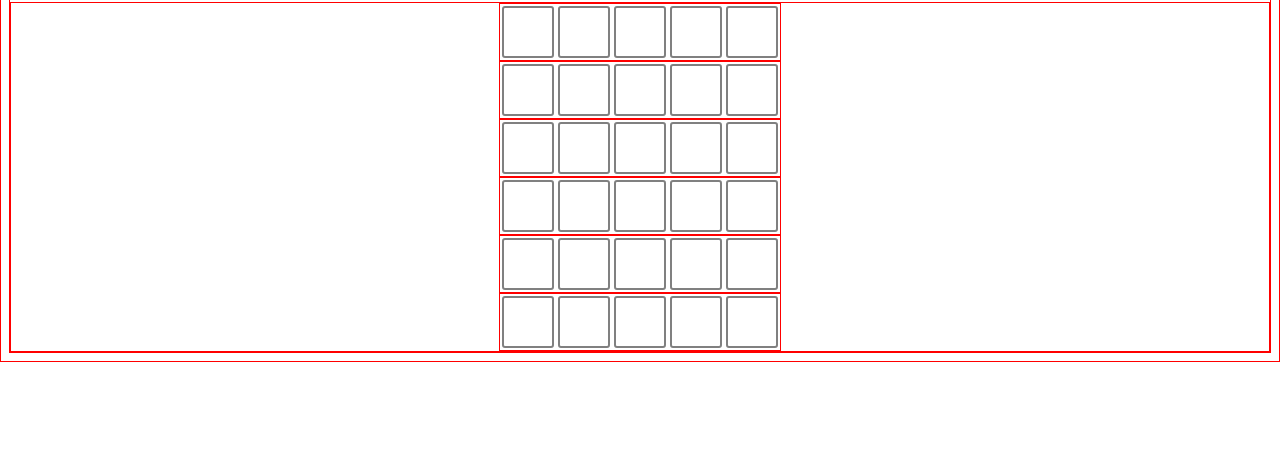
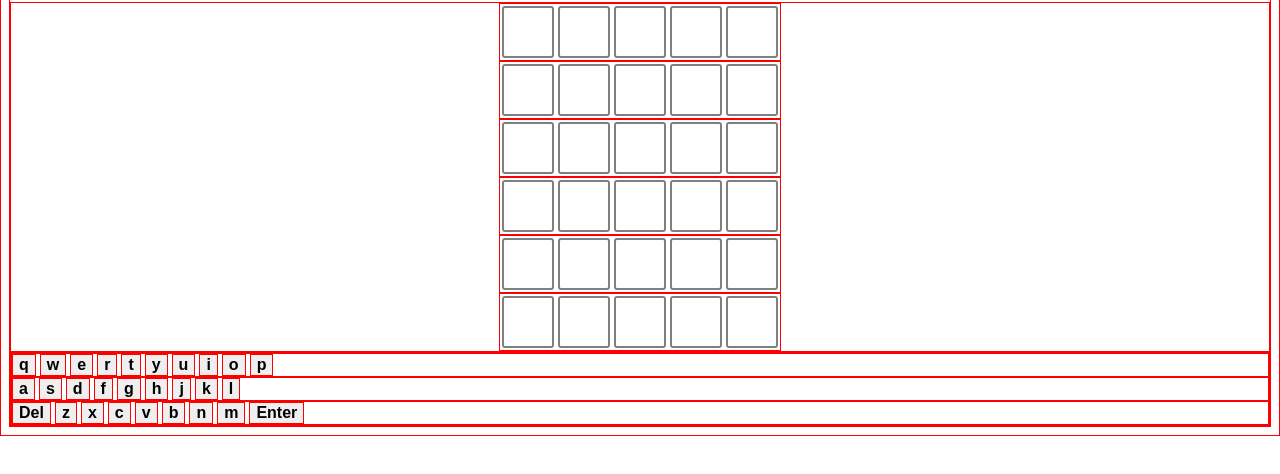
Before and after one commit to evrengokduman/wordle-clone-dordle, a website with bundled scripts: page index.html in a window 1280 px wide. Shown: the part 90-564 px from the top of the page. Built offline with nearby package versions, Linux system fonts and the light colour scheme.

Commit message:
improved style

```diff
--- a/index.html
+++ b/index.html
@@ -10,7 +10,42 @@
   <body>
     <h1>Dordle!!!</h1>
     <div id="game-board"></div>
-
+    <div id="keyboard-cont">
+      <div class="first-row">
+        <button class="keyboard-button">q</button>
+        <button class="keyboard-button">w</button>
+        <button class="keyboard-button">e</button>
+        <button class="keyboard-button">r</button>
+        <button class="keyboard-button">t</button>
+        <button class="keyboard-button">y</button>
+        <button class="keyboard-button">u</button>
+        <button class="keyboard-button">i</button>
+        <button class="keyboard-button">o</button>
+        <button class="keyboard-button">p</button>
+      </div>
+      <div class="second-row">
+        <button class="keyboard-button">a</button>
+        <button class="keyboard-button">s</button>
+        <button class="keyboard-button">d</button>
+        <button class="keyboard-button">f</button>
+        <button class="keyboard-button">g</button>
+        <button class="keyboard-button">h</button>
+        <button class="keyboard-button">j</button>
+        <button class="keyboard-button">k</button>
+        <button class="keyboard-button">l</button>
+      </div>
+      <div class="third-row">
+        <button class="keyboard-button">Del</button>
+        <button class="keyboard-button">z</button>
+        <button class="keyboard-button">x</button>
+        <button class="keyboard-button">c</button>
+        <button class="keyboard-button">v</button>
+        <button class="keyboard-button">b</button>
+        <button class="keyboard-button">n</button>
+        <button class="keyboard-button">m</button>
+        <button class="keyboard-button">Enter</button>
+      </div>
+    </div>
     <script src="script.js" type="module"></script>
   </body>
 </html>
--- a/script.js
+++ b/script.js
@@ -22,7 +22,7 @@ function initBoard() {
       box.className = "letter-box";
       row.appendChild(box);
     }
-    //what is the problem here?
+
     board.appendChild(row);
   }
 }
--- a/style.css
+++ b/style.css
@@ -62,3 +62,22 @@ h1 {
 .letter-row {
   display: flex;
 }
+
+.keyboard-cont {
+  margin: 1rem 0;
+  display: flex;
+  flex-direction: column;
+  align-items: center;
+}
+.keyboard-cont div {
+  display: flex;
+}
+
+.secon-row {
+  margin: 0.5rem 0;
+}
+.keyboard-button {
+  font-size: 1rem;
+  font-weight: 700;
+  transform: uppercase;
+}
```
